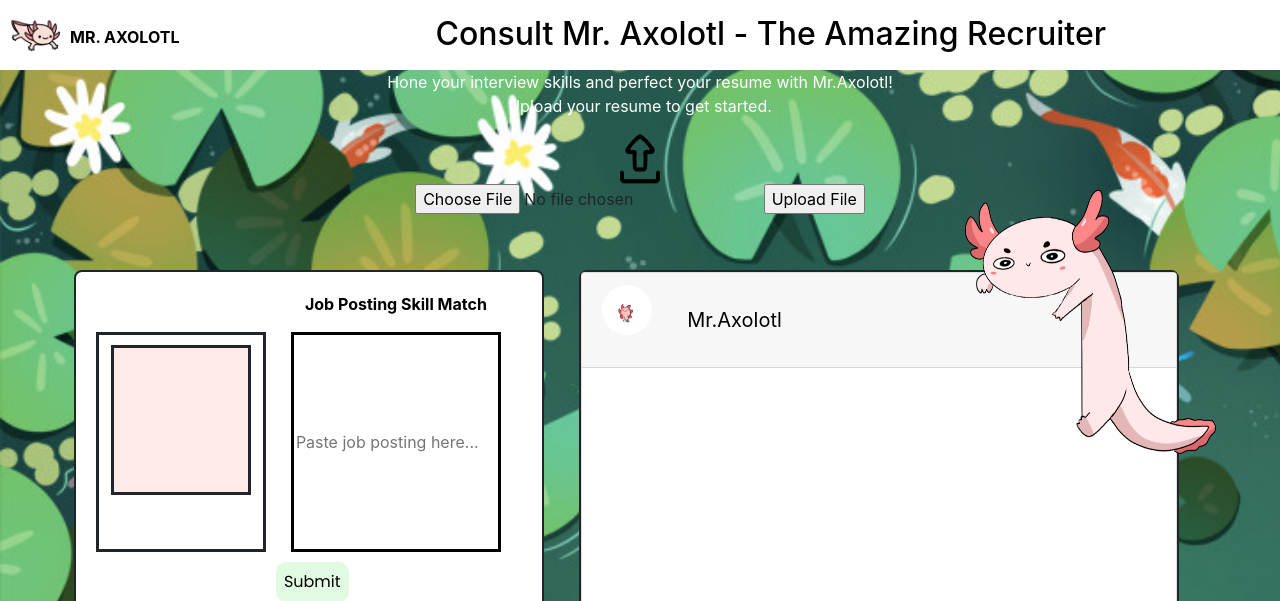
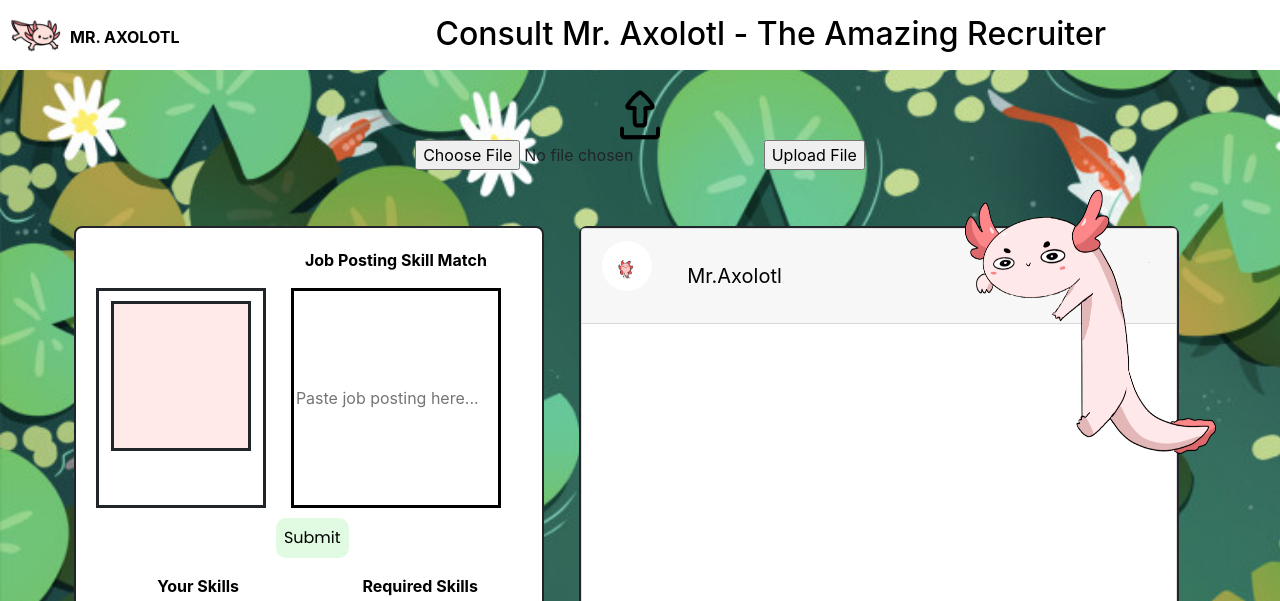
Before and after one commit to Celeste04/BookBuddies, a Flask app: page / in a window 1280 px wide. Shown: the top 601 px of the page. Run offline with Flask 3, Linux system fonts and the light colour scheme; parts of the project's set-up code (start-up, migrations or seed data) failed here and were passed over; some libraries are stand-ins or nearby versions.

Commit message:
removed text

```diff
--- a/static/index.css
+++ b/static/index.css
@@ -32,8 +32,8 @@ p {
     font-weight: bold;
 }
 
-.upload p {
-    color: white;
+.upload {
+    padding-top: 20px;
 }
 
 .btn-wrapper {
--- a/templates/index.html
+++ b/templates/index.html
@@ -23,7 +23,6 @@
         <h2>Consult Mr. Axolotl - The Amazing Recruiter</h2>
     </section>
     <section class="upload">
-        <p>Hone your interview skills and perfect your resume with Mr.Axolotl! <br> Upload your resume to get started.</p>
         <img src="./static/images/upload.png" height="50px" width="40px">
         <form method='POST' enctype='multipart/form-data'>
             {{form.hidden_tag()}}
```
